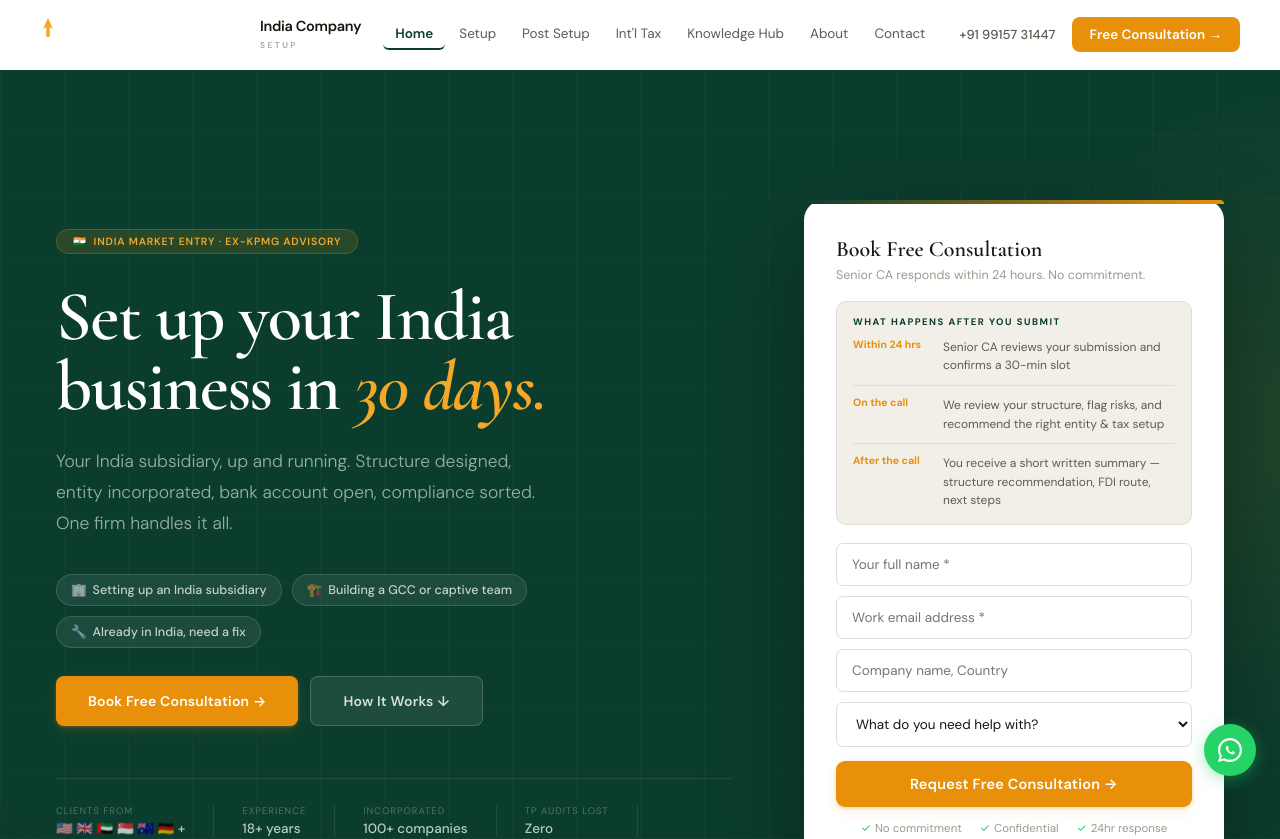
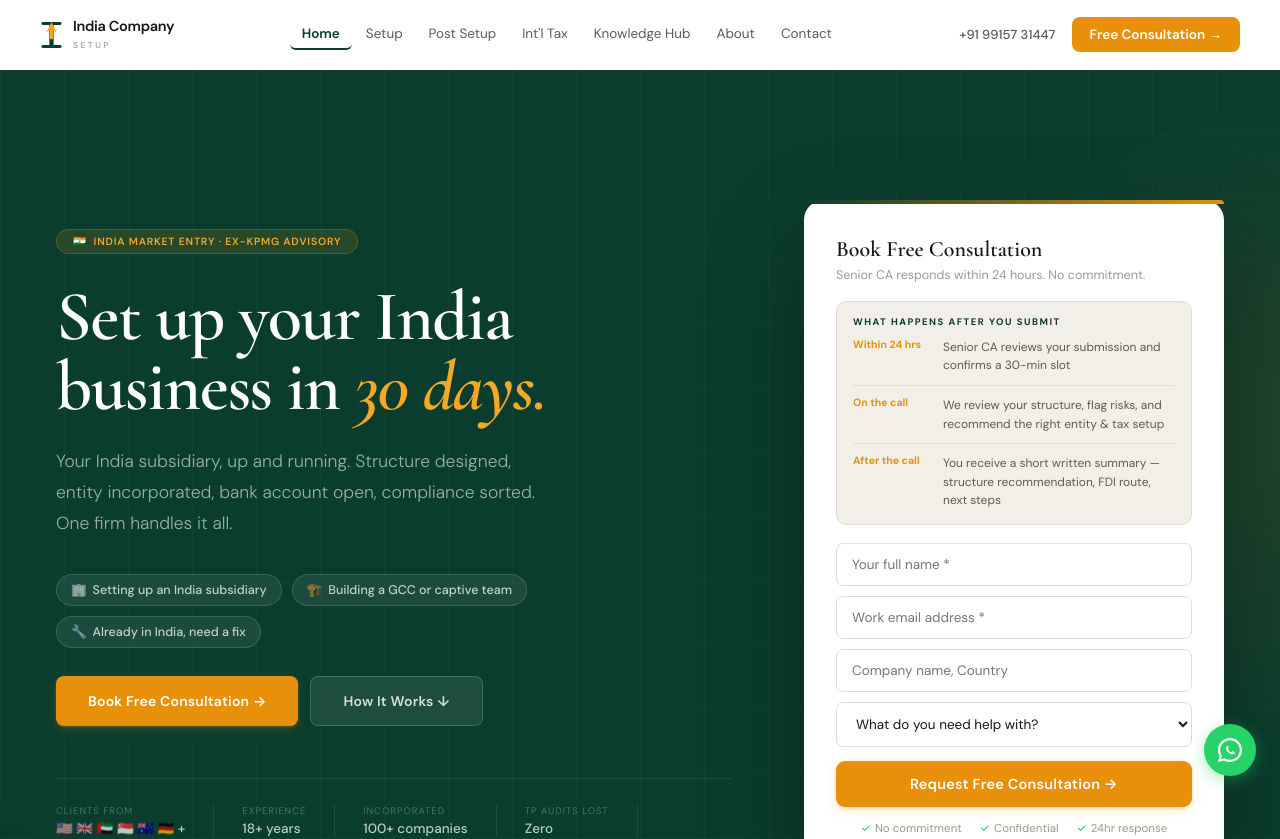
Before and after one commit to PGACA-CHD/ics-next, a Next.js app: page / in a window 1280 px wide. Shown: the top 839 px of the page. Built offline with nearby package versions, Linux system fonts and the light colour scheme.

Commit message:
Update Logo.jsx

```diff
--- a/src/components/shared/Logo.jsx
+++ b/src/components/shared/Logo.jsx
@@ -1,16 +1,36 @@
 'use client';
 import { T } from '@/lib/config';
 
+// size can be:
+//   - string: 'sm' | 'md' | 'lg' → renders full logo (pillar + text)
+//   - number: pixel height → renders icon-only pillar mark at that size
 export default function Logo({ dark = false, size = 'md' }) {
+  // Icon-only mode (used in Nav): size is a number
+  if (typeof size === 'number') {
+    const h = size;
+    const w = Math.round(h * (32 / 44));
+    const pillarColor = dark ? T.f : T.f;
+    return (
+      <svg width={w} height={h} viewBox="0 0 32 44" fill="none">
+        <rect x="2" y="4"  width="28" height="4"  rx="2" fill={pillarColor}/>
+        <rect x="2" y="36" width="28" height="4"  rx="2" fill={pillarColor}/>
+        <rect x="13" y="4" width="6"  height="36" rx="2" fill={pillarColor}/>
+        <polygon points="16,4 9,18 16,14 23,18" fill={T.sl}/>
+        <rect x="13.5" y="14" width="5" height="14" rx="1.5" fill={T.sl}/>
+      </svg>
+    );
+  }
+
+  // Full logo mode (hero, footer, etc): size is 'sm' | 'md' | 'lg'
   const scale = size === 'sm' ? 0.8 : size === 'lg' ? 1.2 : 1;
   const pillarColor = dark ? T.f : '#fff';
   const textColor   = dark ? T.f : 'rgba(255,255,255,.92)';
   const subColor    = dark ? T.lt : 'rgba(255,255,255,.38)';
   return (
     <svg width={210 * scale} height={44 * scale} viewBox="0 0 210 44" fill="none">
-      <rect x="0" y="4" width="16" height="3.2" rx="1.5" fill={pillarColor}/>
+      <rect x="0" y="4"    width="16" height="3.2" rx="1.5" fill={pillarColor}/>
       <rect x="0" y="36.8" width="16" height="3.2" rx="1.5" fill={pillarColor}/>
-      <rect x="6" y="4" width="4" height="36" rx="1.5" fill={pillarColor}/>
+      <rect x="6" y="4"    width="4"  height="36"  rx="1.5" fill={pillarColor}/>
       <polygon points="8,5 3,16 8,13 13,16" fill={T.sl}/>
       <rect x="6.2" y="13" width="3.6" height="11" rx="1" fill={T.sl}/>
       <text x="22" y="29" fontFamily="Cormorant Garamond, serif" fontSize="24" fontWeight="600" fill={textColor} letterSpacing="-0.2">ndia Company</text>
```
